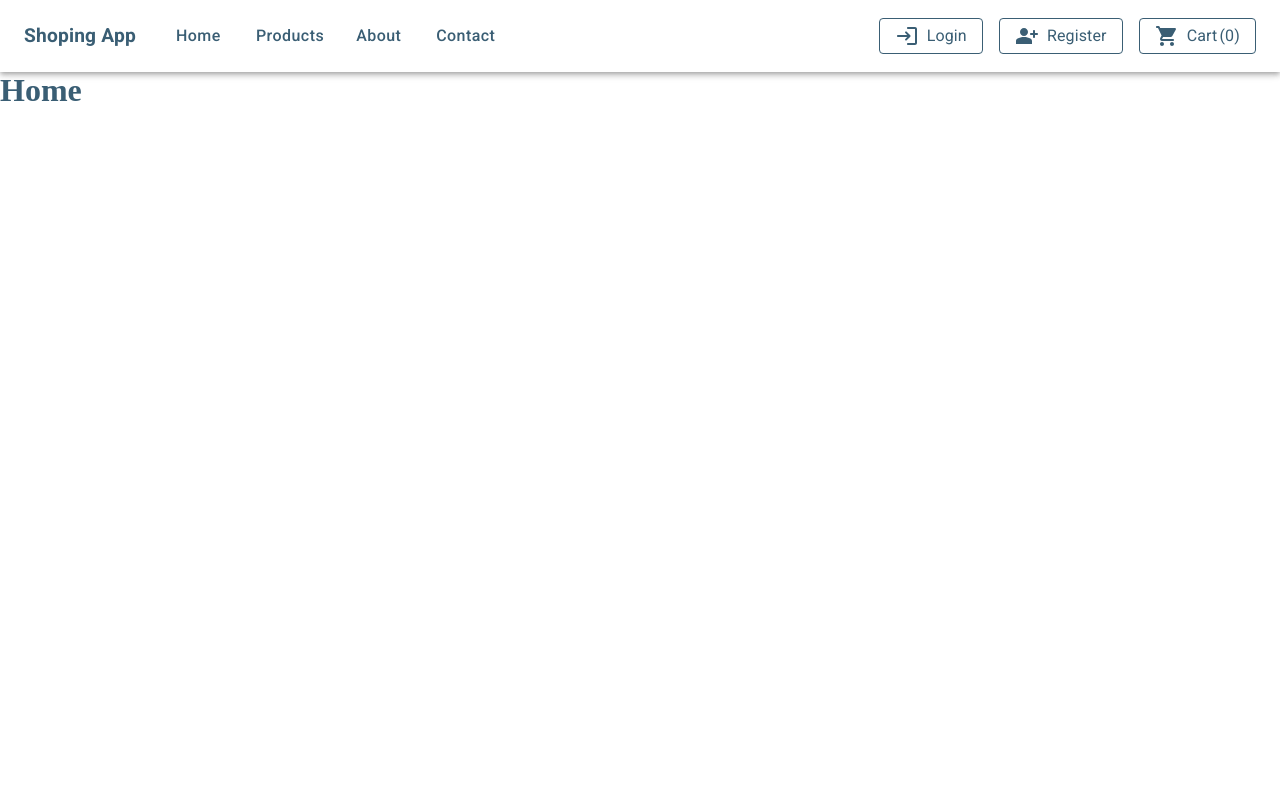
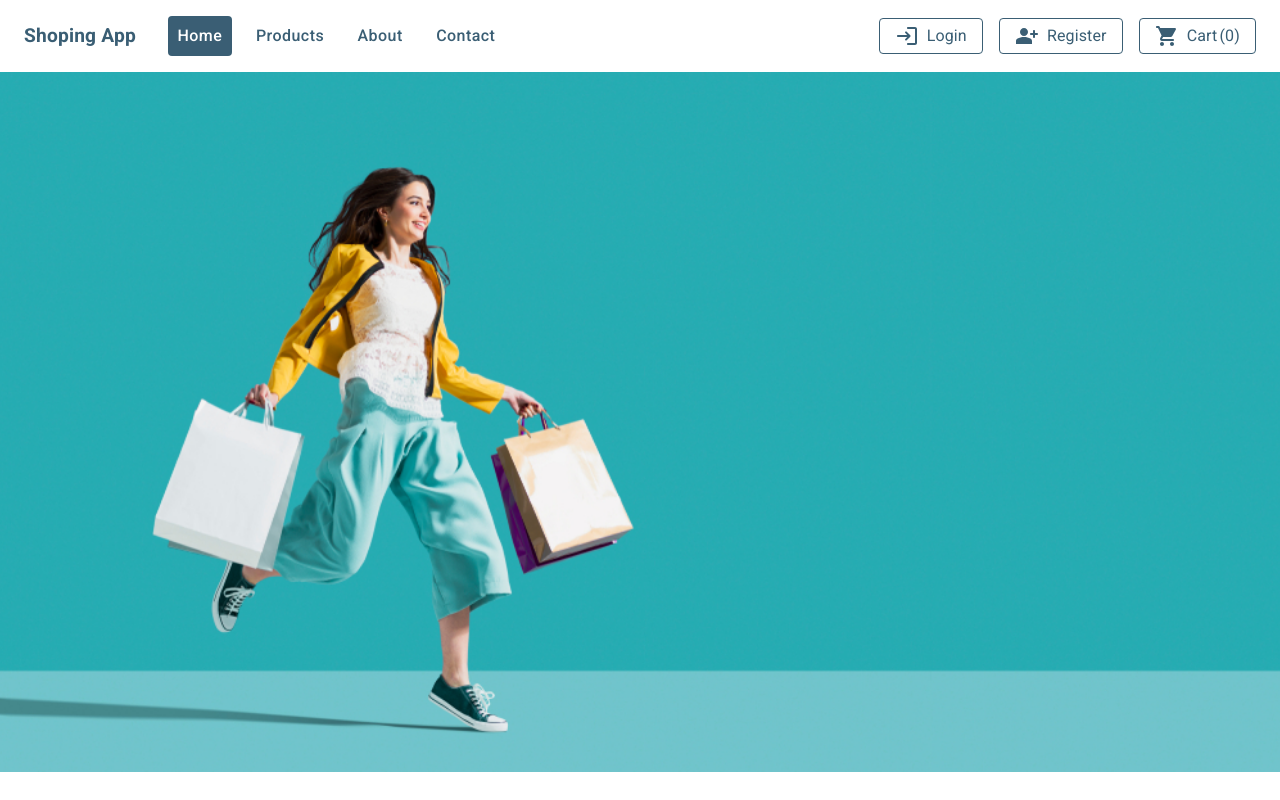
Before and after one commit to bilalkarakollu/Shopping-App, a React (Create React App) app: page / in a window 1280 px wide. Built offline with nearby package versions, Linux system fonts and the light colour scheme.

Commit message:
pages added, navbar edited

```diff
--- /dev/null
+++ b/src/containers/HomeHeader/index.tsx
@@ -0,0 +1,19 @@
+import { Box } from '@mui/material';
+export default function HomeHeader() {
+    return (
+        <>
+            <Box
+                component="img"
+                sx={{
+                    height: 700,
+                    width: '100%',
+                    maxHeight: { xs: 233, md: 700 },
+                    maxWidth: { xs: 1, md: 1 },
+                    objectFit: 'cover',
+                }}
+                alt="shopping"
+                src="/img/shopping-bg.jpeg"
+            />
+        </>
+    )
+}
--- a/src/containers/Navbar/index.tsx
+++ b/src/containers/Navbar/index.tsx
@@ -1,7 +1,7 @@
 import React from 'react';
 import { Button, AppBar, Toolbar, Container, Typography, Box, IconButton, Menu, MenuItem } from '@mui/material';
 import { PersonAddAltRounded, LoginRounded, ShoppingCartRounded } from '@mui/icons-material';
-import { Link } from 'react-router-dom';
+import { Link, NavLink } from 'react-router-dom';
 import MenuIcon from '@mui/icons-material/Menu';
 import styled from 'styled-components';
 import { useAppSelector } from '../../redux/app/hooks';
@@ -27,19 +27,13 @@ export default function Navbar() {
             border-color: #f5f5f5;
         }
 
-        a{
-            color: #3A5E74;
-            text-decoration: none;
-            display: flex;
-            width: 100%;
-        }
-
         .link-text{
             margin-left: 8px;
         }
 
         @media (max-width: 600px) {
             min-width: 44px;
+            min-height: 24px;
             padding: 1px 1px;
             margin-left: 10px;
             span{
@@ -112,13 +106,11 @@ export default function Navbar() {
                             >
 
                                 {pages.map((page, index) => (
-                                    <MenuItem onClick={handleCloseNavMenu}>
-                                        <NavLinkButton
-                                            key={index}
-                                        >
+                                    <NavLink to={page.toLowerCase() !== 'home' ? `/${page.toLowerCase()}` : '/'}>
+                                        <MenuItem key={index} onClick={handleCloseNavMenu} >
                                             {page}
-                                        </NavLinkButton>
                                         </MenuItem>
+                                    </NavLink>
                                 ))}
 
                             </Menu>
@@ -129,7 +121,9 @@ export default function Navbar() {
                             component="div"
                             sx={{ flexGrow: 1, display: { xs: 'flex', md: 'none' } }}
                         >
+                            <Link to={'/'}>
                                 Shoping App
+                            </Link>
                         </Typography>
                         {/*Mobil End */}
 
@@ -137,18 +131,22 @@ export default function Navbar() {
 
                         <Box sx={{ flexGrow: 1, display: { xs: 'none', md: 'flex' } }}>
                             {pages.map((page, index) => (
+                                <NavLink
+                                    to={page.toLowerCase() !== 'home' ? `/${page.toLowerCase()}` : '/'}
+                                >
                                     <NavLinkButton
                                         key={index}
                                     >
-                                    <Link
-                                        to={page.toLowerCase() !== 'home' ? `/${page.toLowerCase()}` : '/'}
-                                    >
+
                                         {page}
-                                    </Link>
+
                                     </NavLinkButton>
+                                </NavLink>
                             ))}
                         </Box>
                         <Box sx={{ flexGrow: 0, display: 'flex' }}>
+
+                            <NavLink to={'/login'}>
                                 <NavLinkButton
                                     variant="outlined"
                                 >
@@ -157,6 +155,9 @@ export default function Navbar() {
                                         Login
                                     </Typography>
                                 </NavLinkButton>
+                            </NavLink>
+
+                            <NavLink to={'/register'}>
                                 <NavLinkButton
                                     variant="outlined"
                                 >
@@ -168,6 +169,9 @@ export default function Navbar() {
 
 
                                 </NavLinkButton>
+                            </NavLink>
+
+                            <NavLink to={'/cart'}>
                                 <NavLinkButton
                                     variant="outlined"
                                 >
@@ -180,6 +184,7 @@ export default function Navbar() {
                                     </Typography>
 
                                 </NavLinkButton>
+                            </NavLink>
                         </Box>
 
 
--- a/src/index.css
+++ b/src/index.css
@@ -13,3 +13,8 @@ a{
     text-decoration: none;
     color: #3A5E74!important;
 }
+
+.active button{
+    background-color: #3A5E74!important;
+    color: #fff!important;
+}
--- /dev/null
+++ b/src/pages/About/index.tsx
@@ -0,0 +1,7 @@
+export default function About() {
+    return (
+        <div>
+            <h1>About</h1>
+        </div>
+    )
+}
--- /dev/null
+++ b/src/pages/Cart/index.tsx
@@ -0,0 +1,7 @@
+export default function Cart(){
+    return(
+        <div>
+            <h1>Cart</h1>
+        </div>
+    )
+}
--- /dev/null
+++ b/src/pages/Contact/index.tsx
@@ -0,0 +1,7 @@
+export default function Contact() {
+    return (
+        <div>
+            <h1>Contact</h1>
+        </div>
+    )
+}
--- a/src/pages/Home/index.tsx
+++ b/src/pages/Home/index.tsx
@@ -1,7 +1,9 @@
+import HomeHeader from "../../containers/HomeHeader";
+
 export default function Home() {
     return (
-        <div>
-            <h1>Home</h1>
-        </div>
+        <>
+            <HomeHeader />
+        </>
     );
 }
--- /dev/null
+++ b/src/pages/Login/index.tsx
@@ -0,0 +1,7 @@
+export default function Login(){
+    return(
+        <div>
+            <h1>Login</h1>
+        </div>
+    )
+}
--- /dev/null
+++ b/src/pages/Products/index.tsx
@@ -0,0 +1,7 @@
+export default function Products() {
+    return (
+        <div>
+            <h1>Products</h1>
+        </div>
+    )
+}
--- /dev/null
+++ b/src/pages/Register/index.tsx
@@ -0,0 +1,7 @@
+export default function Register(){
+    return(
+        <div>
+            <h1>Register</h1>
+        </div>
+    )
+}
--- a/src/routers/index.tsx
+++ b/src/routers/index.tsx
@@ -1,12 +1,24 @@
 import { Routes, Route } from 'react-router-dom';
 import AppLayout from '../layouts/AppLayout';
 import Home from '../pages/Home';
+import Products from '../pages/Products';
+import About from '../pages/About';
+import Contact from '../pages/Contact';
+import Login from '../pages/Login';
+import Register from '../pages/Register';
+import Cart from '../pages/Cart';
 
 export default function Routers() {
     return (
         <Routes>
             <Route path="/" element={<AppLayout />}>
                 <Route index element={<Home />} />
+                <Route path='/products' element={<Products />} />
+                <Route path='/about' element={<About />} />
+                <Route path='/contact' element={<Contact />} />
+                <Route path='/login' element={<Login />} />
+                <Route path='/register' element={<Register />} />
+                <Route path='/cart' element={<Cart />} />
             </Route>
         </Routes>
     )
```
Also changed, not shown: public/img/shopping-bg.jpeg (added). Lines whose indentation alone changed are shown as unchanged.
